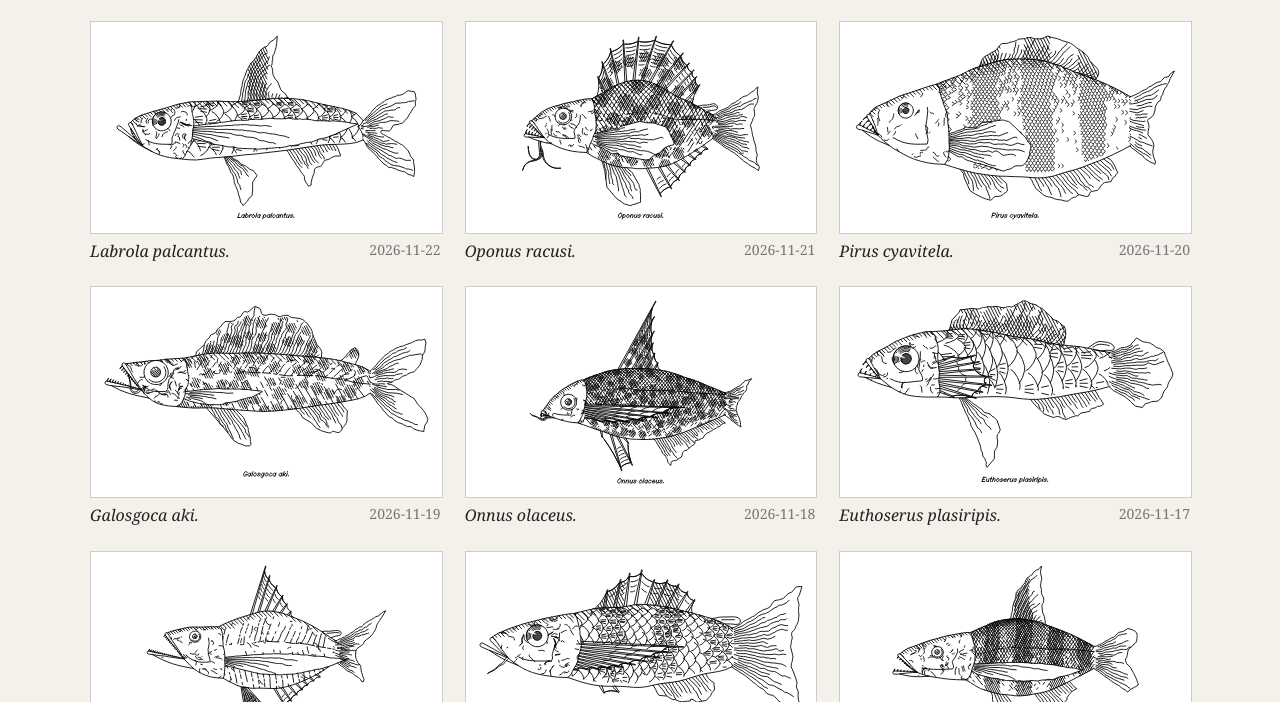
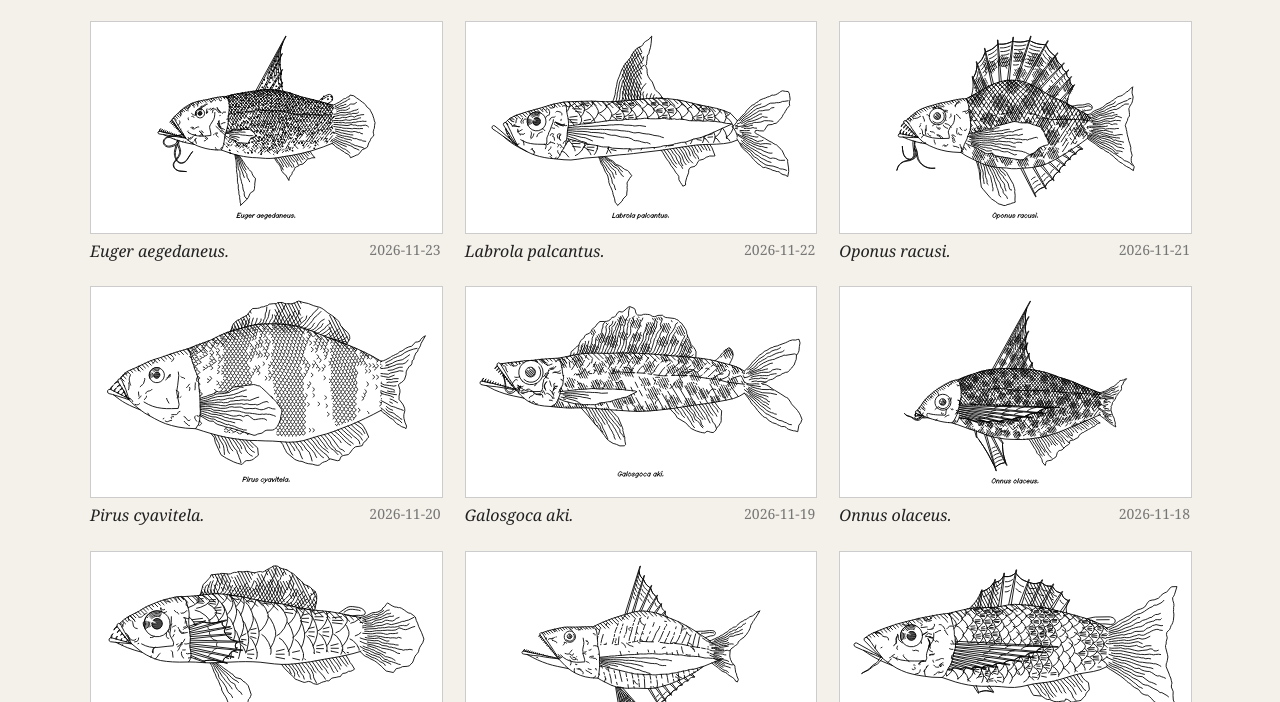
Before and after one commit to odlum/catch-of-the-day, a plain HTML site: page docs/index.html in a window 1280 px wide. Shown: the part 98-800 px from the top of the page. Drawn offline with Linux system fonts and the light colour scheme.

Commit message:
Fish of 2026-11-23: Euger aegedaneus

```diff
--- a/docs/index.html
+++ b/docs/index.html
@@ -22,6 +22,7 @@
 <h1>Catch of the Day</h1>
 <p>A new fish every morning, drawn by <a href="https://github.com/LingDong-/fishdraw">fishdraw</a>.</p>
 <div class="grid">
+<figure><a href="archive/2026-11-23.svg"><img src="archive/2026-11-23.svg" alt="Euger aegedaneus." width="800" height="480" loading="lazy"></a><figcaption><i>Euger aegedaneus.</i> <time>2026-11-23</time></figcaption></figure>
 <figure><a href="archive/2026-11-22.svg"><img src="archive/2026-11-22.svg" alt="Labrola palcantus." width="800" height="480" loading="lazy"></a><figcaption><i>Labrola palcantus.</i> <time>2026-11-22</time></figcaption></figure>
 <figure><a href="archive/2026-11-21.svg"><img src="archive/2026-11-21.svg" alt="Oponus racusi." width="800" height="480" loading="lazy"></a><figcaption><i>Oponus racusi.</i> <time>2026-11-21</time></figcaption></figure>
 <figure><a href="archive/2026-11-20.svg"><img src="archive/2026-11-20.svg" alt="Pirus cyavitela." width="800" height="480" loading="lazy"></a><figcaption><i>Pirus cyavitela.</i> <time>2026-11-20</time></figcaption></figure>
```
Also changed, not shown: docs/archive/2026-11-23.svg (added), docs/latest.svg, 1 other file.
